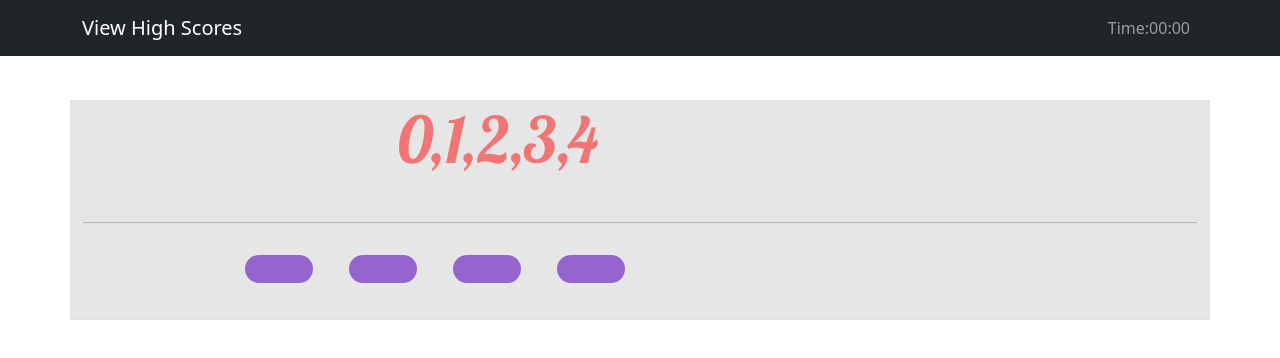
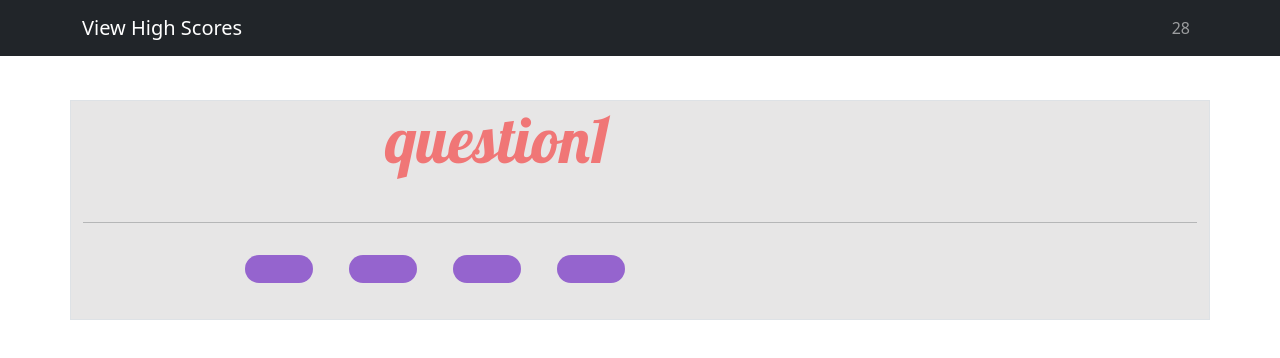
Before and after one commit to Israel-Molestina/javascript-quiz, a plain HTML site: page index.html in a window 1280 px wide. Both pictures are taken after a click on the button "Start Quiz". Drawn offline with nearby package versions, Linux system fonts and the light colour scheme.

Commit message:
added timer function

```diff
--- a/assets/js/script.js
+++ b/assets/js/script.js
@@ -3,6 +3,7 @@ var start = document.querySelector("#start");
 var question = document.querySelector("#question");
 var answers = document.querySelector("#answers");
 var multi = document.querySelector("#multi");
+var timer = document.querySelector("#time");
 
 // Added event listener to start quiz button
 start.addEventListener("click", startQuiz);
@@ -22,19 +23,19 @@ btn2.classList.add("btn");
 btn3.classList.add("btn");
 btn4.classList.add("btn");
 
-// variable to hold number of correct answers
+// variables to hold number of correct and incorrect answers
 var correctAnswers = 0;
-
-// variable to hold number of incorrect answers
 var incorrectAnswers = 0;
 
+var index = 0;
+
 // variable to hold the time
-var time = 60;
+var time = 30;
 
 // object holds all questions as keys and answers as values
 var qAndA = [
 
-    {question1: "question1",
+    {question: "question1",
     choice1: "answer1",
     choice2: "answer2",
     choice3: "answer3",
@@ -43,7 +44,7 @@ var qAndA = [
     },
 
 
-    {question2: "Question2",
+    {question: "Question2",
     answer1: "answer1",
     answer2: "answer2",
     answer3: "answer3",
@@ -51,7 +52,7 @@ var qAndA = [
     correct: "answer2",
     },
 
-    {question3: "Questions3",
+    {question: "Questions3",
     answer1: "answer1",
     answer2: "answer2",
     answer3: "answer3",
@@ -59,7 +60,7 @@ var qAndA = [
     correct: "answer4",
     },
 
-    {question4: "questions4",
+    {question: "questions4",
     answer1: "answer1",
     answer2: "answer2",
     answer3: "answer3",
@@ -67,7 +68,7 @@ var qAndA = [
     correct: "answer1",
     },
 
-    {question5: "questions5",
+    {question: "questions5",
     answer1: "answer1",
     answer2: "answer2",
     answer3: "answer3",
@@ -76,21 +77,19 @@ var qAndA = [
     }
 ];
 
-// function quiz() {
+function startQuiz() {
 
-//     alert("hi")
-//     document.getElementsById("start").style.display = "none";
-
-// }
-
-function startQuiz() {
+     // calls the timer funciton to run
+     startTimer();
 
     // Hides the content on page once start quiz button is pressed
     multi.remove();
     start.remove();
 
+    currentQuestion = qAndA[index];
     // replaces h1 tag with questions
-    question.innerHTML = Object.keys(qAndA);
+    question.textContent = currentQuestion.question;
+
 
     // appends an ordered list and list items for the multiple choice answers
     answers.appendChild(btnSection);
@@ -99,8 +98,21 @@ function startQuiz() {
     btnSection.appendChild(btn3);
     btnSection.appendChild(btn4);
 
-    // var quiz = quiz();
 
-    // var timer = startTimer();
 
+};
+
+// function that starts the timer
+function startTimer() {
+
+    var timerInterval = setInterval(function() {
+        time--;
+        timer.textContent = time;
+
+        // If statemt stops timer at 0
+        if(time === 0) {
+            clearInterval(timerInterval);
+        }
+
+    }, 1000);
 }
--- a/index.html
+++ b/index.html
@@ -39,7 +39,7 @@
                 <ul class="navbar-nav mb-2 mb-lg-0 ms-auto">
 
                     <li>
-                        <a class="nav-link">Time:00:00</a>
+                        <a id="time" class="nav-link"></a>
                     </li>
 
                 </ul>
@@ -54,7 +54,7 @@
         <!--header that will hold the questions-->
         <header class="row header-background">
             <h1 class="col-sm-9 text-center display-3" id="question">
-                Quiz Questions
+                JavaScript Quiz!
             </h1>
         </header>
 
@@ -70,7 +70,7 @@
 
                         <article id="answers">
                             <p class="ubuntu" id="multi">
-                                Quiz multiple choices
+                                Try to answer as many questions correctly in the time alloted. Each incorrect guess will run down your time by 5 seconds. Good luck!
                             </p>
                         </article>
 
```
